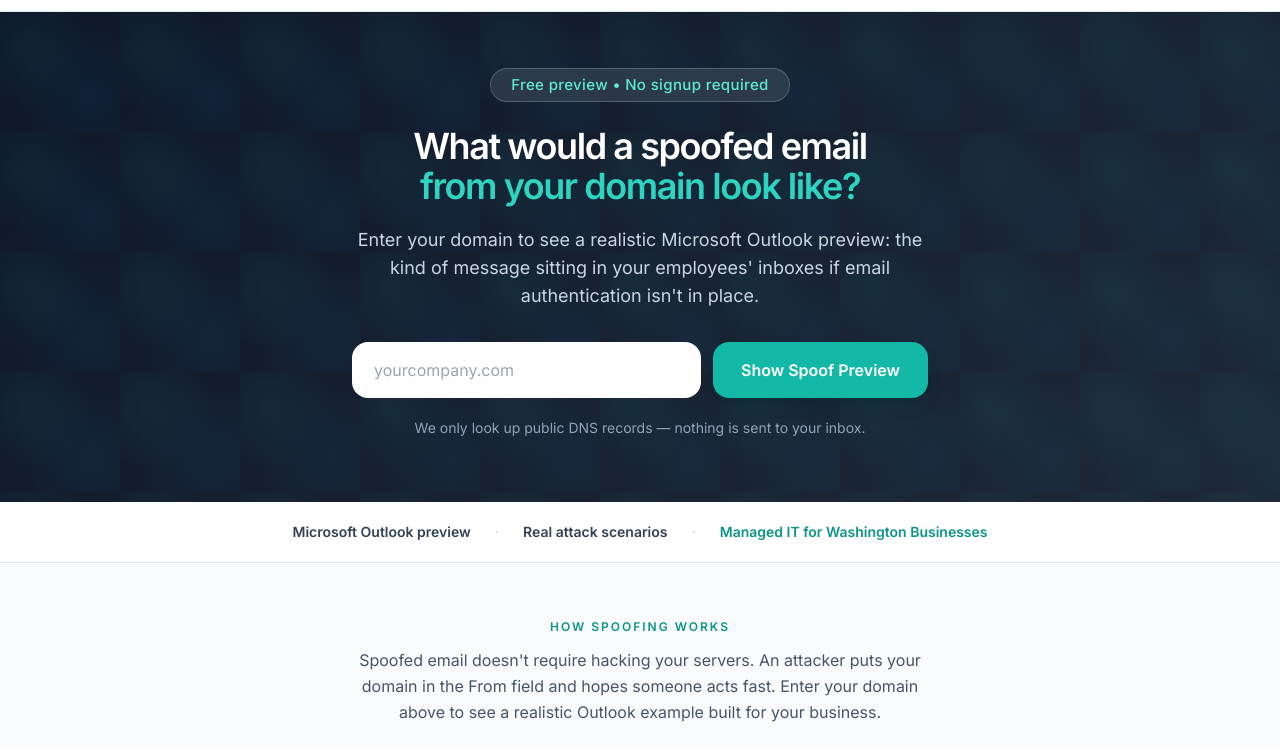
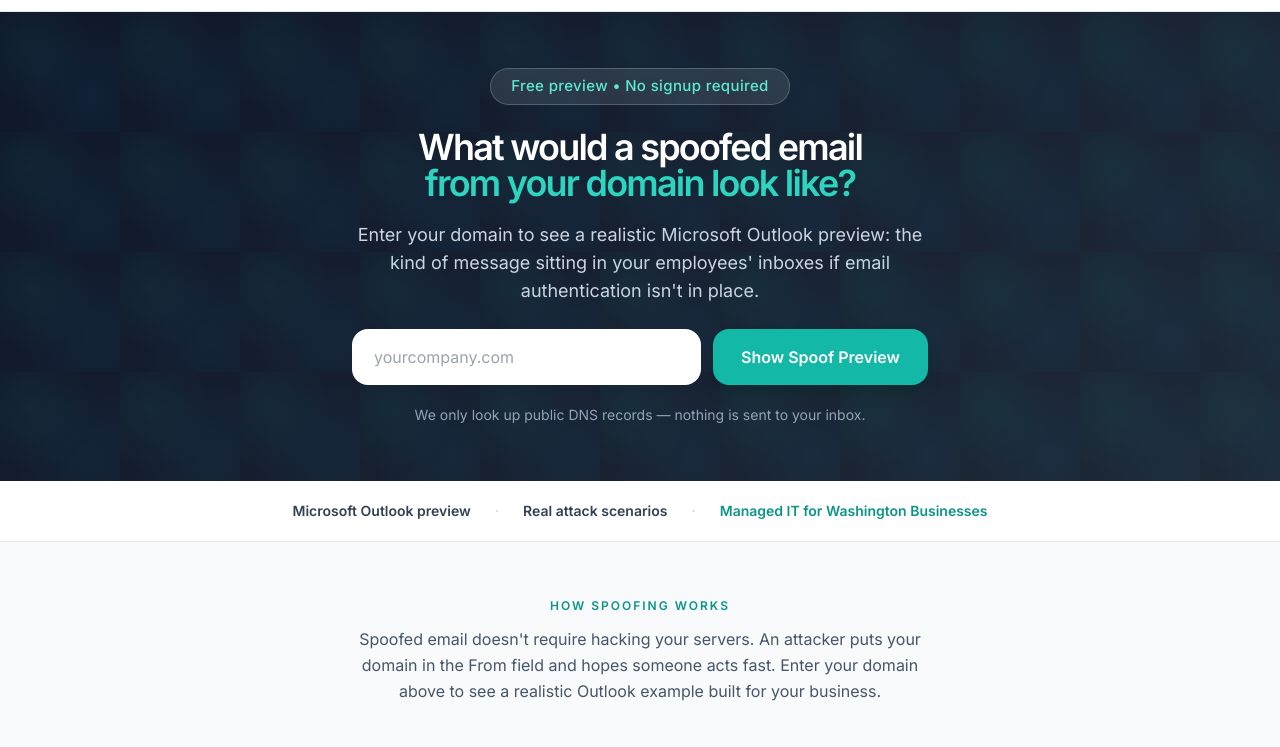
Before and after one commit to greglepage/spoof, a website: page index.html in a window 1280 px wide. Shown: the part 53-800 px from the top of the page. Drawn offline with nearby package versions, Linux system fonts and the light colour scheme.

Commit message:
Align hero shell with dmarc and support: padding, title, and spacing.

```diff
--- a/index.html
+++ b/index.html
@@ -141,7 +141,7 @@
     }
 
     @media (min-width: 640px) {
-      .hero-title { font-size: 2.25rem; line-height: 2.5rem; }
+      .hero-title { font-size: 2.25rem; line-height: 1.15; }
     }
 
     @media (max-width: 640px) {
@@ -195,19 +195,19 @@
   <div id="site-nav"></div>
 
   <!-- HERO -->
-  <header class="hero-bg text-white pt-10 pb-12 sm:pt-14 sm:pb-16 relative overflow-hidden">
+  <header class="hero-bg text-white pt-12 pb-12 md:pt-14 md:pb-14 relative overflow-hidden">
     <div class="network-pattern absolute inset-0"></div>
 
     <div class="max-w-3xl mx-auto page-x relative text-center">
-      <div class="inline-flex items-center bg-white/10 backdrop-blur-md border border-white/20 rounded-3xl px-4 sm:px-5 py-1.5 mb-5 sm:mb-6">
-        <span class="text-sm sm:text-[15px] font-medium tracking-wide text-teal-300">Free preview &bull; No signup required</span>
+      <div class="inline-flex items-center bg-white/10 backdrop-blur-md border border-white/20 rounded-3xl px-5 py-1.5 mb-6">
+        <span class="text-[15px] font-medium tracking-wide text-teal-300">Free preview &bull; No signup required</span>
       </div>
 
-      <h1 class="hero-title text-white font-semibold mb-4 sm:mb-5">
+      <h1 class="hero-title text-white font-semibold tracking-tighter leading-none mb-5">
         What would a spoofed email<br><span class="text-teal-400">from your domain look like?</span>
       </h1>
 
-      <p class="max-w-xl mx-auto text-base sm:text-lg text-slate-300 mb-6 sm:mb-8 leading-relaxed">
+      <p class="max-w-xl mx-auto text-base sm:text-lg text-slate-300 mb-6 leading-relaxed">
         Enter your domain to see a realistic Microsoft Outlook preview: the kind of message sitting in your employees' inboxes if email authentication isn't in place.
       </p>
 
```
